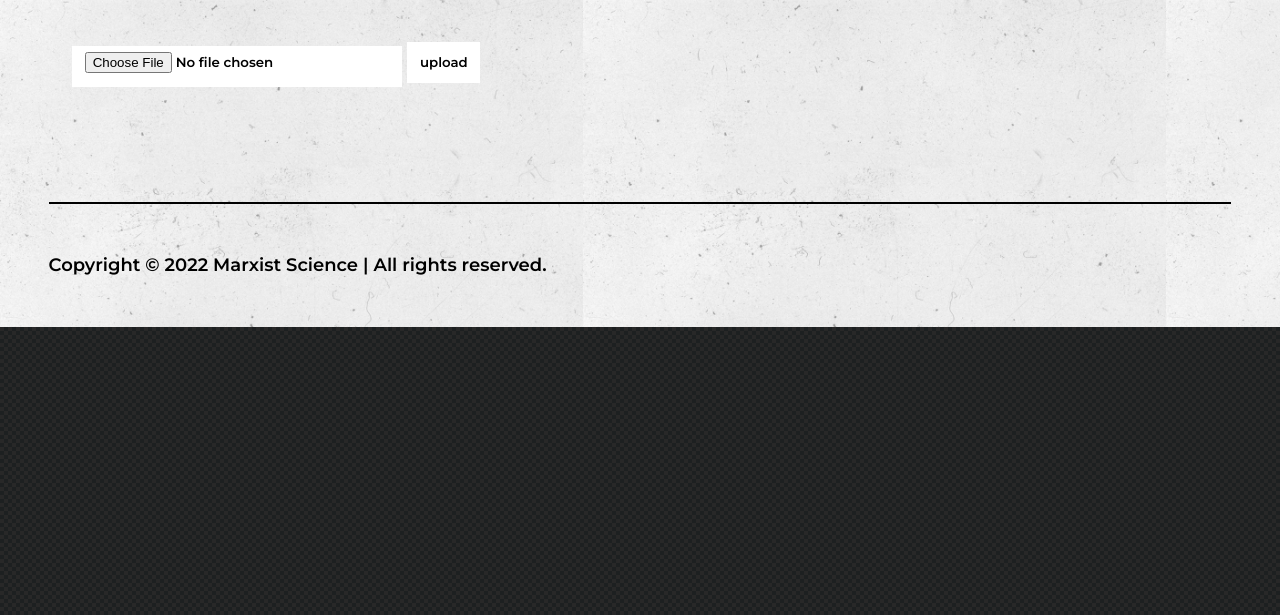
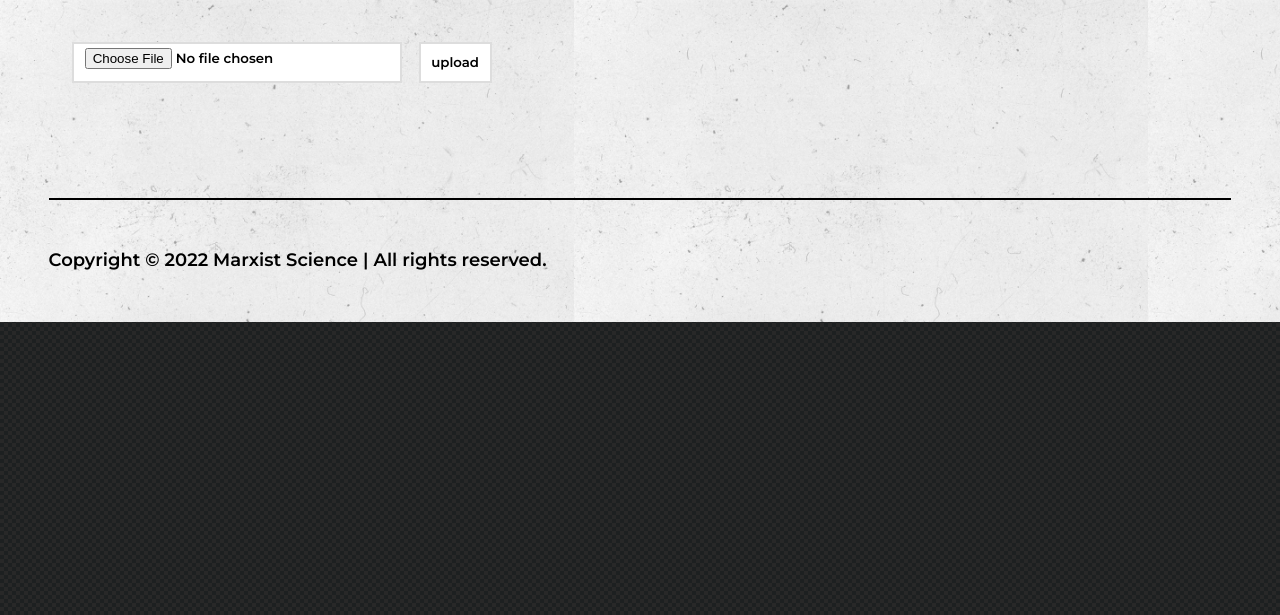
Before and after one commit to theamazingwaffle/marxist-science, a PHP site: page /edit-mockup.html in a window 1280 px wide. Shown: the part 73-688 px from the top of the page. Run offline with PHP 8.4, Linux system fonts and the light colour scheme.

Commit message:
Cleaned up

```diff
--- a/public/css/styles.css
+++ b/public/css/styles.css
@@ -3,7 +3,7 @@
   font-variation-settings: "FILL" 0, "wght" 700, "GRAD" 0, "opsz" 48; }
 
 :root {
-  --input-border: #fff;
+  --input-border: #ddd;
   --input-focus-h: 245;
   --input-focus-s: 100%;
   --input-focus-l: 42%;
@@ -117,5 +117,23 @@
     padding: 2.7rem 0;
     border-top: 2px solid #000;
     color: #000; }
+  body section.upload ul#upload-files {
+    list-style-type: none; }
+    body section.upload ul#upload-files li {
+      margin: 1rem 0;
+      display: flex;
+      flex-flow: row;
+      align-items: center; }
+      body section.upload ul#upload-files li img.uploaded-image {
+        height: 2.5rem;
+        margin-right: 0.9rem; }
+  body section.upload form#upload-form {
+    display: flex;
+    flex-flow: row;
+    align-items: center; }
+    body section.upload form#upload-form input:not(:last-child) {
+      margin-right: 0.9rem; }
+    body section.upload form#upload-form input[type="submit"] {
+      cursor: pointer; }
 
 /*# sourceMappingURL=styles.css.map */
--- a/public/css/styles.scss
+++ b/public/css/styles.scss
@@ -9,7 +9,7 @@
 }
 
 :root {
-  --input-border: #fff;
+  --input-border: #ddd;
   --input-focus-h: 245;
   --input-focus-s: 100%;
   --input-focus-l: 42%;
@@ -163,4 +163,36 @@
     border-top: 2px solid #000;
     color: #000;
   }
+
+  section.upload {
+    ul#upload-files {
+      list-style-type: none;
+      li {
+        margin: 1rem 0;
+
+        display: flex;
+        flex-flow: row;
+        align-items: center;
+
+        img.uploaded-image {
+          height: 2.5rem;
+          margin-right: 0.9rem;
+        }
+      }
+    }
+
+    form#upload-form {
+      display: flex;
+      flex-flow: row;
+      align-items: center;
+
+      input:not(:last-child) {
+        margin-right: 0.9rem;
+      }
+
+      input[type="submit"] {
+        cursor: pointer;
+      }
+    }
+  }
 }
--- a/public/edit-mockup.html
+++ b/public/edit-mockup.html
@@ -29,8 +29,9 @@
         <!-- TODO: Tweak styles. -->
         <form action="edit.php" method="POST">
         </form>
-        <ul id="uploadedFiles">
-          <form id="upload-form" action="upload.php">
+        <ul id="upload-files">
+          <form id="upload-form" action="/upload.php" method="POST"
+                enctype="multipart/form-data">
             <input type="file" accept="image/*" name="fileToUpload">
             <input type="submit" value="upload">
           </form>
@@ -40,26 +41,32 @@
         Copyright &copy; 2022 Marxist Science | All rights reserved.
       </footer>
       <script>
-        // TODO: clean everything up
+        // TODO: error handling
         async function processUpload(e) {
           if (e.preventDefault) e.preventDefault();
 
-          let options = {
+          fetch("/upload.php", {
             method: "POST",
-            body: new FormData(e.target)
-          };
-
-          let response = fetch("/upload.php", options);
-          response
-            .then(response => response.json())
-            .then(json => {
-              console.log(json);
-              let uploadedList = document.getElementById("uploadedFiles");
-              let newItem = document.createElement("li");
-              newItem.innerHTML = "<input readonly value='" +
-                                  json["content-url"] + "'>";
-              uploadedList.prepend(newItem);
-            });
+            body: new FormData(e.target),
+          }).then(response => {
+            if (!response.ok) throw new Error('Response not OK');
+            return response.json();
+          }).then(json => {
+            console.log(json);
+            let uploadList = document.getElementById("upload-files");
+            let li = document.createElement("li");
+            let input = document.createElement("input");
+            input.setAttribute("readonly", "");
+            input.setAttribute("value", json["content-url"]);
+            let image = document.createElement("img");
+            image.setAttribute("src", json["content-url"]);
+            image.setAttribute("class", "uploaded-image");
+            li.append(image);
+            li.append(input);
+            uploadList.prepend(li);
+          }).catch(error => {
+            console.error(error);
+          });
 
           return false;
         }
```
Also changed, not shown: public/upload.php (+8 -3 lines), 1 other file.
